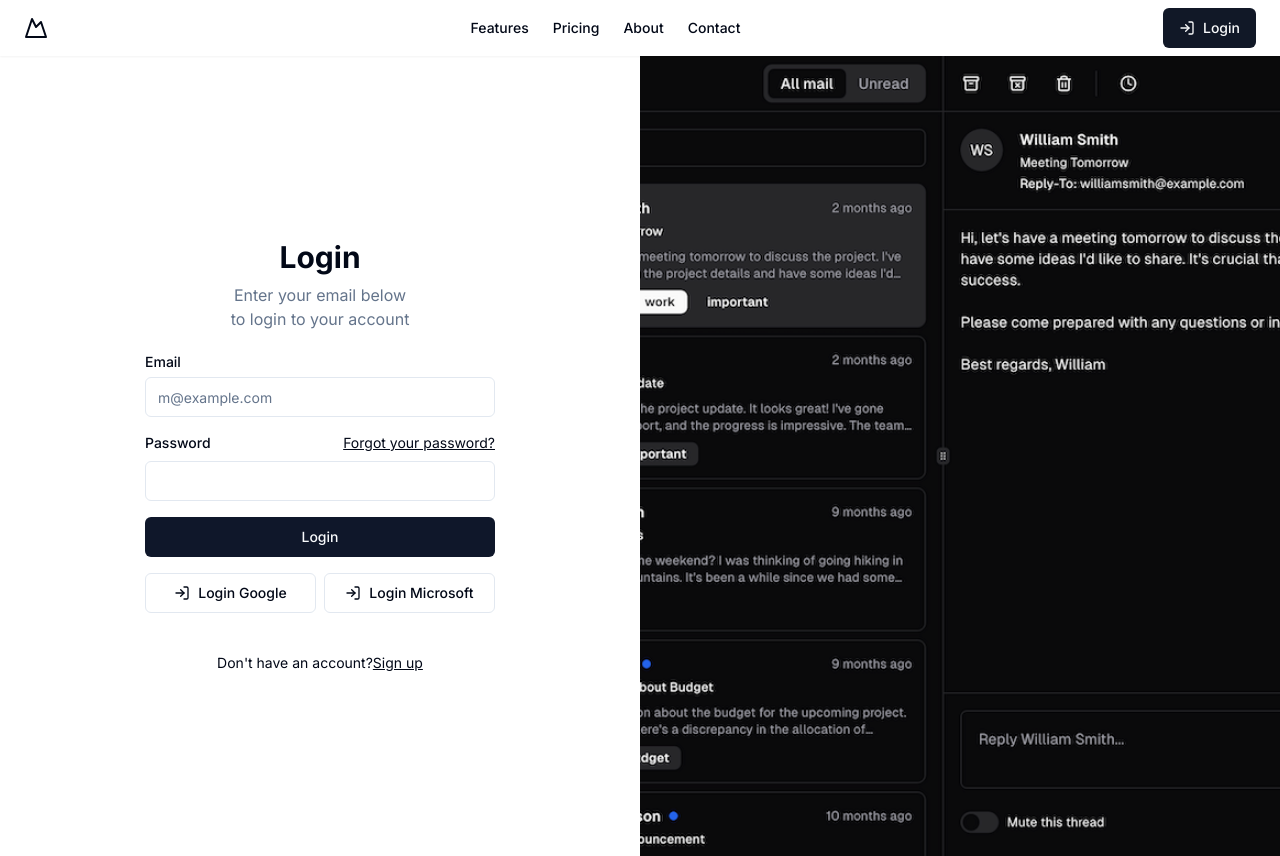
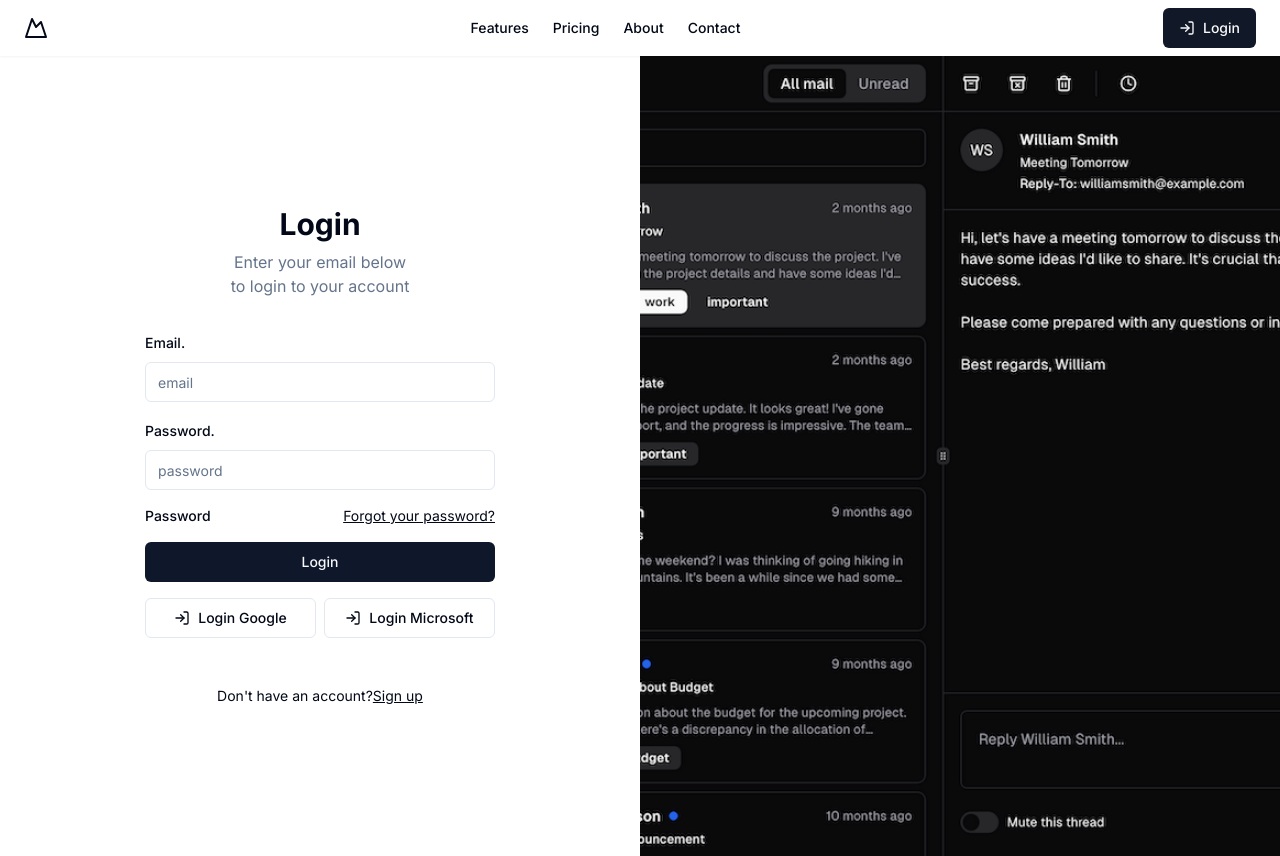
Before and after one commit to MosesSoftEng/lesenii.com-frontend, a Next.js app: page /auth/login in a window 1280 px wide. Built offline with nearby package versions, Linux system fonts and the light colour scheme.

Commit message:
Add login form

```diff
--- a/app/auth/login/page.tsx
+++ b/app/auth/login/page.tsx
@@ -1,34 +1,106 @@
+"use client";
+
 import { Label } from "@/components/ui/label";
 import { Input } from "@/components/ui/input";
 import Link from "next/link";
 import { Button } from "@/components/ui/button";
 import { LogInIcon } from "lucide-react";
+import { useForm } from "react-hook-form";
+import { z } from "zod";
+import { zodResolver } from "@hookform/resolvers/zod";
+import {
+	Form,
+	FormControl,
+	FormField,
+	FormItem,
+	FormLabel,
+	FormMessage,
+} from "@/components/ui/form";
+
+// TODO: Convert login form to client component.
 
 export default function LoginPage() {
+	// 01. Create a form schema.
+	const loginFormSchema = z.object({
+		email: z.string().email({ message: "Invalid email address" }),
+		password: z.string().min(8, {
+			message: "Password must be at least 8 characters",
+		}),
+	});
+
+	// 02. Define login form data.
+	const loginForm = useForm<z.infer<typeof loginFormSchema>>({
+		resolver: zodResolver(loginFormSchema),
+	});
+
+	// 2. Define a submit handler.
+	function onSubmit(values: z.infer<typeof loginFormSchema>) {
+		// Do something with the form values.
+		// ✅ This will be type-safe and validated.
+		console.log(values.email);
+	}
+
 	return (
 		<div className="flex h-screen flex-col">
 			<div className="flex flex-1 lg:grid lg:grid-cols-2 xl:min-h-[800px]">
 				<div className="flex items-center justify-center py-12 w-full">
-					<div className="mx-auto grid w-[350px] gap-6">
+					<div className="mx-auto grid w-[350px] gap-8">
 						<div className="grid gap-2 text-center">
 							<h1 className="text-3xl font-bold">Login</h1>
 							<p className="text-balance text-muted-foreground">
 								Enter your email below to login to your account
 							</p>
 						</div>
-						<div className="grid gap-4">
-							<div className="grid gap-2">
-								<Label htmlFor="email">Email</Label>
+
+						{/* TODO: Prevent input layout changing on error display */}
+						<Form {...loginForm}>
+							<form
+								onSubmit={loginForm.handleSubmit(onSubmit)}
+								className="grid gap-4"
+							>
+								<FormField
+									control={loginForm.control}
+									name="email"
+									render={({ field }) => (
+										<FormItem>
+											<FormLabel>Email.</FormLabel>
+											<FormControl>
 												<Input
-									id="email"
-									placeholder="m@example.com"
-									required
-									type="email"
+													placeholder="email"
+													{...field}
 												/>
-							</div>
+											</FormControl>
+											<FormMessage />
+										</FormItem>
+									)}
+								/>
+
+								{/* TODO: Implement toggle show password */}
+								<FormField
+									control={loginForm.control}
+									name="password"
+									render={({ field }) => (
+										<FormItem>
+											<FormLabel>Password.</FormLabel>
+											<FormControl>
+												<Input
+													placeholder="password"
+													type="password"
+													{...field}
+												/>
+											</FormControl>
+											<FormMessage />
+										</FormItem>
+									)}
+								/>
+
 								<div className="grid gap-2">
 									<div className="flex items-center">
-									<Label htmlFor="password">Password</Label>
+										<Label htmlFor="password">
+											Password
+										</Label>
+
+										{/* TODO: Implement forgot password. */}
 										<Link
 											className="ml-auto inline-block text-sm underline"
 											href="#"
@@ -36,23 +108,33 @@ export default function LoginPage() {
 											Forgot your password?
 										</Link>
 									</div>
-								<Input id="password" required type="password" />
 								</div>
 								<Button className="w-full" type="submit">
 									Login
 								</Button>
+
 								<div className="grid grid-cols-2 gap-2">
-								<Button className="w-full" variant="outline">
+									{/* TODO: Implement google SSO login. */}
+									<Button
+										className="w-full"
+										variant="outline"
+									>
 										<LogInIcon className="mr-2 h-4 w-4" />
 										Login Google
 									</Button>
 
-								<Button className="w-full" variant="outline">
+									{/* TODO: Implement Microsoft SSO login. */}
+									<Button
+										className="w-full"
+										variant="outline"
+									>
 										<LogInIcon className="mr-2 h-4 w-4" />
 										Login Microsoft
 									</Button>
 								</div>
-						</div>
+							</form>
+						</Form>
+
 						<div className="mt-4 text-center text-sm">
 							Don't have an account?
 							<Link className="underline" href="#">
```
Also changed, not shown: 1 other file (tests, documents, lock files or other folders). Lines whose indentation alone changed are shown as unchanged.
